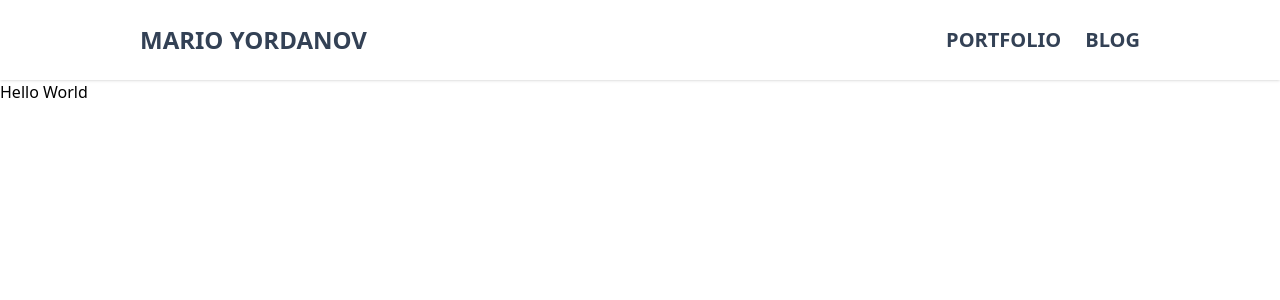
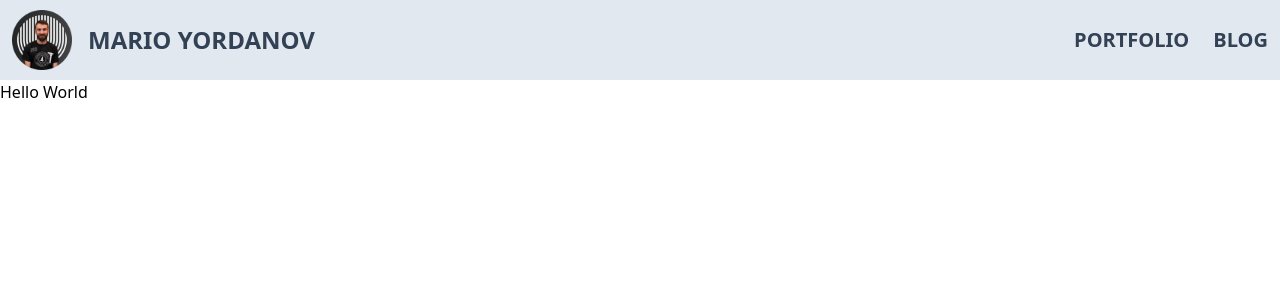
Before and after one commit to mariovyord/portfolio-v3, a Next.js app: page / in a window 1280 px wide. Shown: the top 300 px of the page. Built offline with nearby package versions, Linux system fonts and the light colour scheme.

Commit message:
progress on main navbar

```diff
--- a/components/header/header.tsx
+++ b/components/header/header.tsx
@@ -1,4 +1,4 @@
-import { link } from 'fs'
+import Image from 'next/image'
 import Link from 'next/link'
 import React, { useState } from 'react'
 
@@ -30,29 +30,41 @@ const Header = () => {
     ]
 
     return (
-        <header className='h-20 text-primary-content shadow'>
-            <div className='m-auto h-full max-w-5xl'>
+        <header className='h-20  bg-primary text-primary-content'>
+            <div className='m-auto h-full max-w-7xl'>
                 <div className='flex h-full min-w-full justify-between px-3'>
-                    <div className='flex h-full items-center text-2xl font-black uppercase hover:text-primary-focus'>
-                        <Link href='/'>Mario Yordanov</Link>
+                    <div className='flex h-full items-center text-2xl font-black uppercase gap-4 '>
+                        <Link href='/' ><Image className='hover:cursor-pointer transition-all' src='/images/site/profile-pic-80.png' alt='profile picture' width={60} height={60} /></Link>
+                        <Link href='/' >
+                            <a className='hover:text-primary-focus'>Mario Yordanov</a>
+                        </Link>
                     </div>
                     <nav className='text-xl font-bold uppercase'>
                         <div className='hidden h-full w-full sm:block'>
                             <ul className='flex h-full gap-6'>
-                                {links.map(link => <li key={link.title} className='flex items-center hover:text-primary-focus'><Link href={link.link}>{link.title}</Link></li>)}
+                                {links.map(
+                                    link => <li key={link.title} className='flex items-center'>
+                                        <Link href={link.link}>
+                                            <a className="hover:text-primary-focus">{link.title}</a>
+                                        </Link>
+                                    </li>)}
                             </ul>
                         </div>
                         <div onClick={() => toggleHamburger()} className='h-full sm:hidden'>
                             <div className='flex h-full w-8 cursor-pointer items-center'>
                                 <div className={`${state.toggle ? 'flex' : 'flex flex-col'} gap-1`}>
-                                    <div className={`${state.toggle && 'absolute right-3 rotate-45'} h-1 w-8 bg-white transition-all`}></div>
-                                    <div className={`${state.toggle ? '' : 'h-1 w-8'} bg-white transition-all `}></div>
-                                    <div className={`${state.toggle && 'absolute right-3 -rotate-45'} h-1 w-8 bg-white transition-all`}></div>
+                                    <div className={`${state.toggle && 'absolute right-3 rotate-45'} h-1 w-8 bg-primary-content transition-all`}></div>
+                                    <div className={`${state.toggle ? '' : 'h-1 w-8'} bg-primary-content transition-all `}></div>
+                                    <div className={`${state.toggle && 'absolute right-3 -rotate-45'} h-1 w-8 bg-primary-content transition-all`}></div>
                                 </div>
                             </div>
-                            {state.toggle && <ul className={`absolute top-14 left-0 w-screen bg-lime-700 p-5 text-center `}>
-                                <li key='1' className='my-4'><Link href='/1' >Example 1</Link></li>
-                                <li key='2' className='my-4'><Link href='/2' >Example 2</Link></li>
+                            {state.toggle && <ul className={`absolute top-20 left-0 w-screen bg-primary p-5 text-center `}>
+                                {links.map(
+                                    link => <li key={link.title} className='flex items-center'>
+                                        <Link href={link.link}>
+                                            <a className="hover:text-primary-focus my-4">{link.title}</a>
+                                        </Link>
+                                    </li>)}
                             </ul>}
                         </div>
                     </nav>
--- a/tailwind.config.js
+++ b/tailwind.config.js
@@ -9,8 +9,8 @@ module.exports = {
     theme: {
         extend: {
             colors: {
-                'primary': colors.lime[700],
-                'primary-focus': colors.lime[800],
+                'primary': colors.slate[200],
+                'primary-focus': colors.slate[500],
                 'primary-content': colors.slate[700],
                 'secondary': colors.lime[500],
                 'secondary-focus': colors.lime[400],
```
Also changed, not shown: public/images/site/profile-pic-80.png (added).
